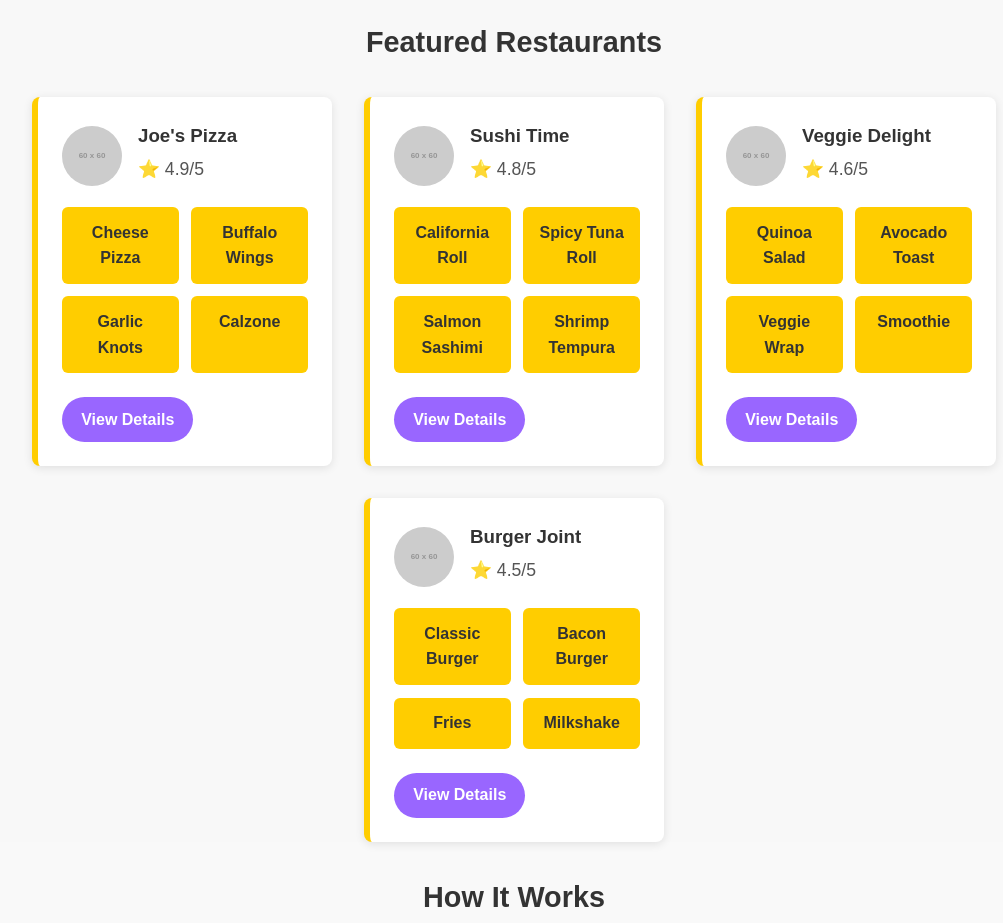
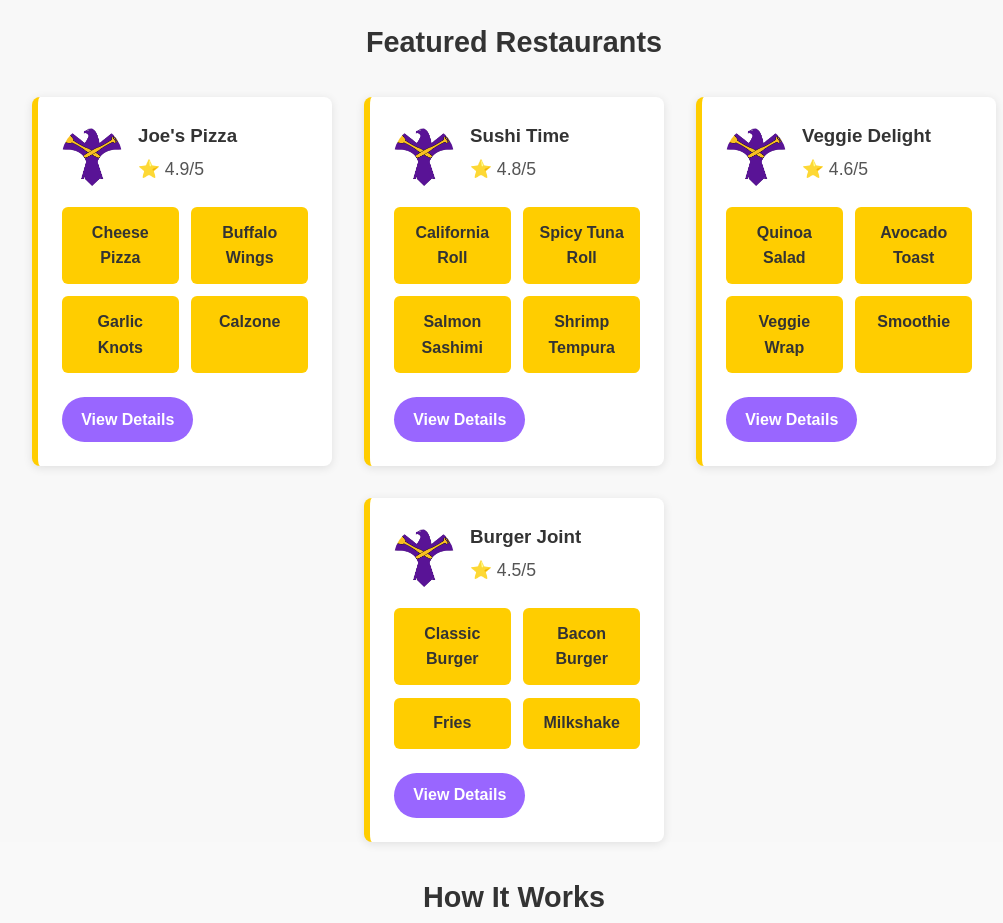
Before and after one commit to mlipyansky/webproj, a React (Create React App) app in the folder client/: page / in a window 1280 px wide. Shown: the part 1120-2043 px from the top of the page, without its empty margins (126-1129 px from the left). Built offline with nearby package versions, Linux system fonts and the light colour scheme.

Commit message:
changed restaurant placeholder images for testing

```diff
--- a/client/src/data/restaurants.js
+++ b/client/src/data/restaurants.js
@@ -4,7 +4,7 @@ export const restaurants = [
     id: 1,
     name: "Joe's Pizza",
     rating: 4.9,
-    logo: "https://via.placeholder.com/60",
+    logo: "/main_logo.png",
     location: {
       address: "123 Campus Rd",
       distance: "0.2 miles from campus",
@@ -24,7 +24,7 @@ export const restaurants = [
     id: 2,
     name: "Sushi Time",
     rating: 4.8,
-    logo: "https://via.placeholder.com/60",
+    logo: "/main_logo.png",
     location: {
       address: "456 Lexington Ave",
       distance: "0.4 miles from campus",
@@ -44,7 +44,7 @@ export const restaurants = [
     id: 3,
     name: "Veggie Delight",
     rating: 4.6,
-    logo: "https://via.placeholder.com/60",
+    logo: "/main_logo.png",
     location: {
       address: "789 Park Ave",
       distance: "0.5 miles from campus",
@@ -64,7 +64,7 @@ export const restaurants = [
     id: 4,
     name: "Burger Joint",
     rating: 4.5,
-    logo: "https://via.placeholder.com/60",
+    logo: "/main_logo.png",
     location: {
       address: "321 Third Ave",
       distance: "0.3 miles from campus",
```
